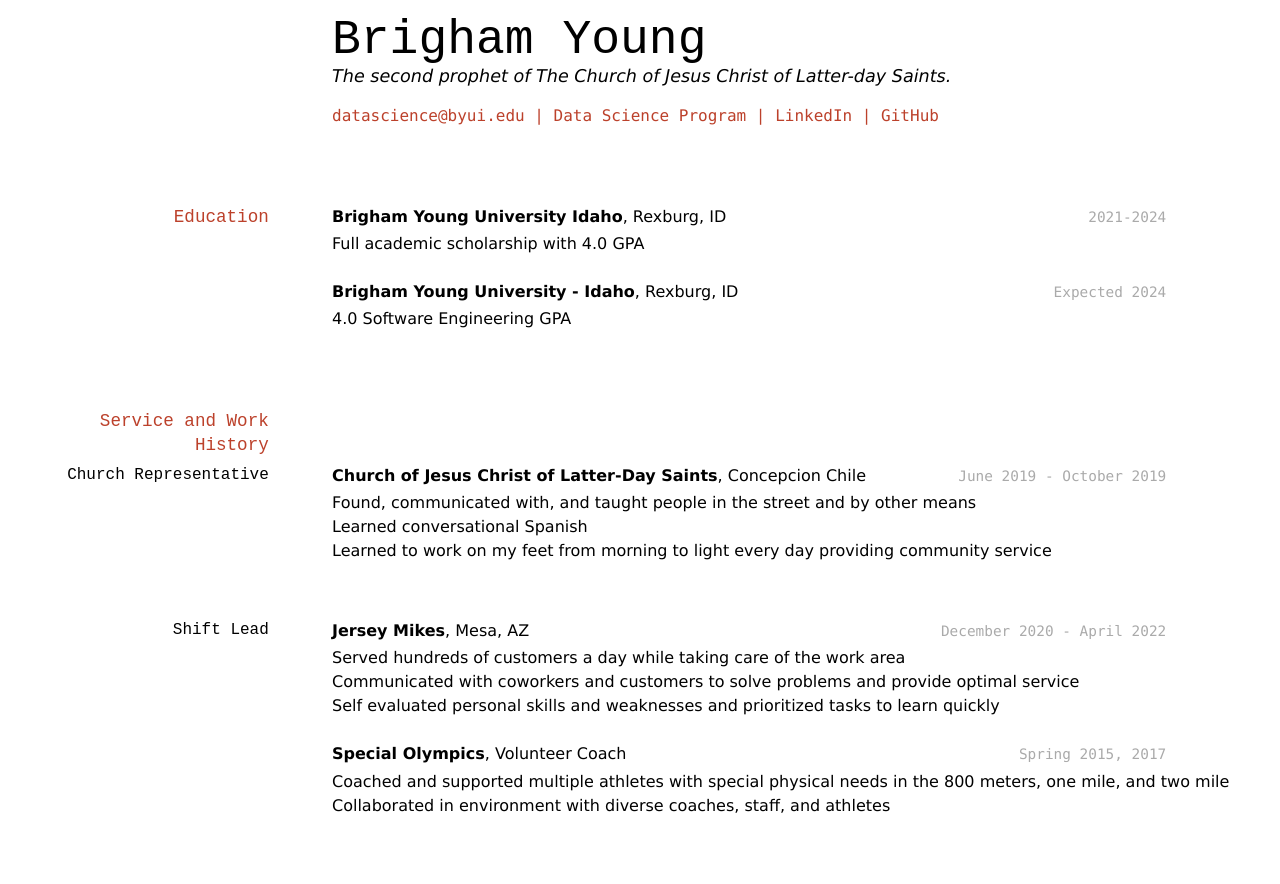
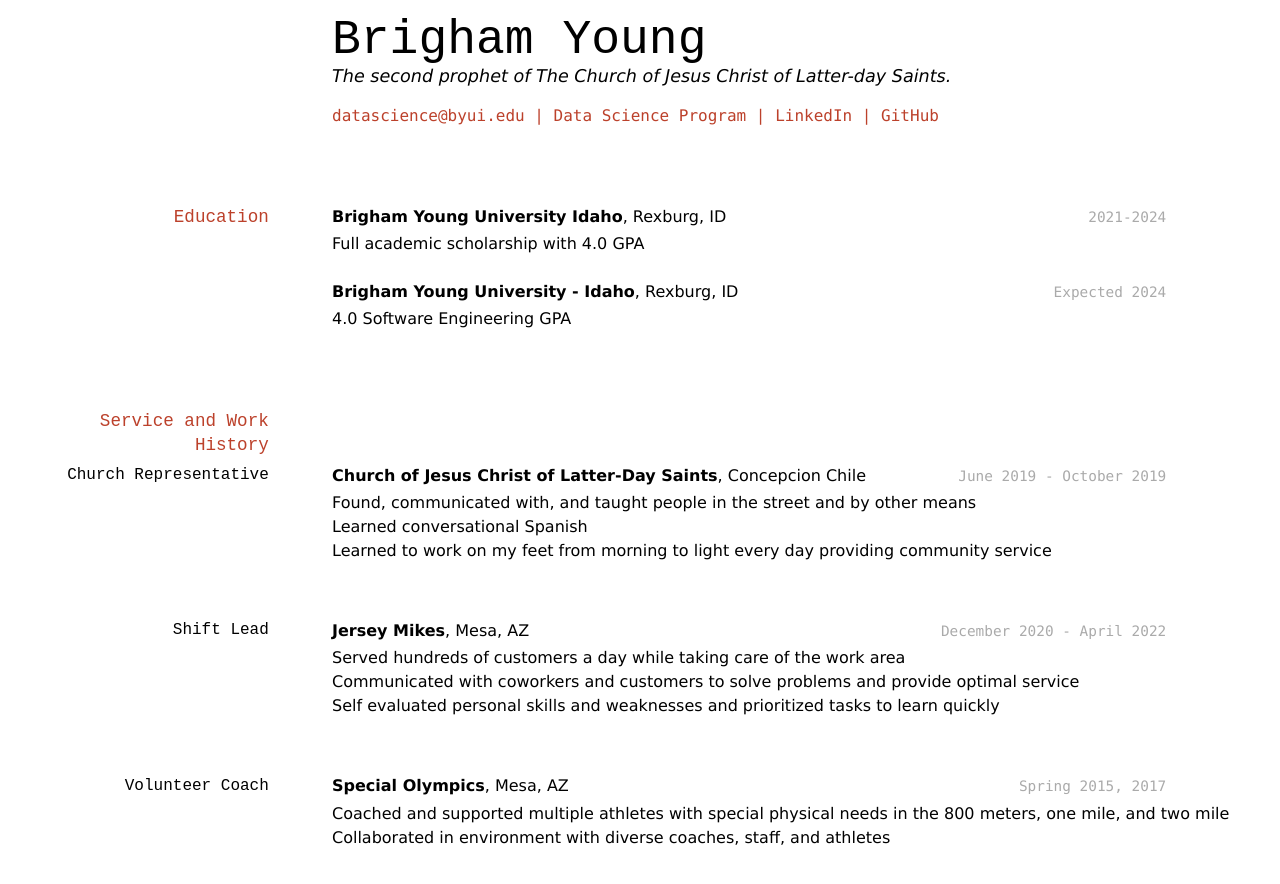
Before and after one commit to jegunderson/Gunderson-Resume_2, a Jekyll site: the page built from docs/index.md, in a window 1280 px wide. Shown: the top 884 px of the page. Built offline with Jekyll 4.4.1, drawn with Linux system fonts in a browser that asks for light colours.

Commit message:
Special Olympics title

```diff
--- a/docs/index.md
+++ b/docs/index.md
@@ -47,8 +47,9 @@ __Jersey Mikes__, Mesa, AZ
 - Communicated with coworkers and customers to solve problems and provide optimal service
 - Self evaluated personal skills and weaknesses and prioritized tasks to learn quickly
 
+### Volunteer Coach
 `Spring 2015, 2017`
-__Special Olympics__, Volunteer Coach
+__Special Olympics__, Mesa, AZ
 
 - Coached and supported multiple athletes with special physical needs in the 800 meters, one mile, and two mile
 - Collaborated in environment with diverse coaches, staff, and athletes
```
